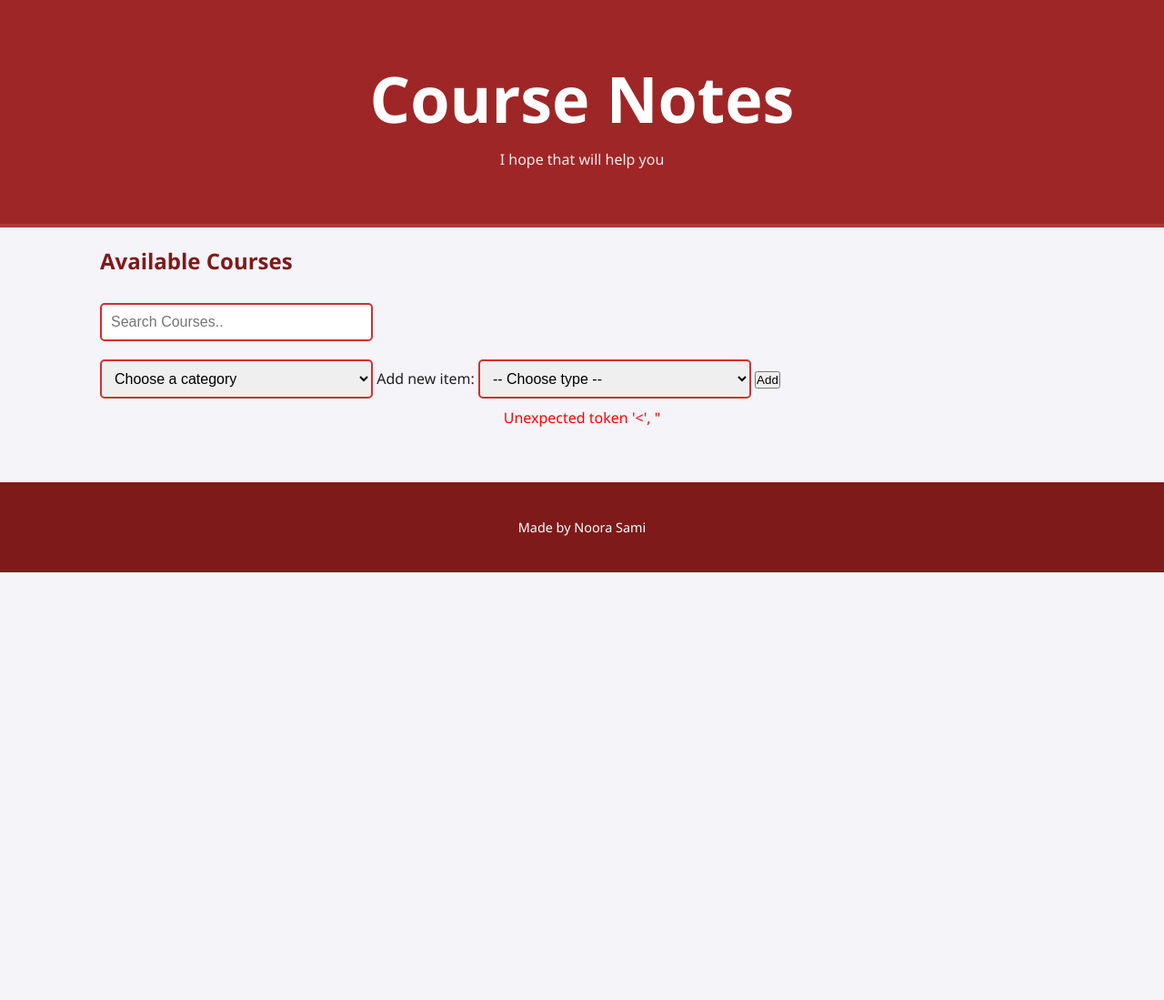
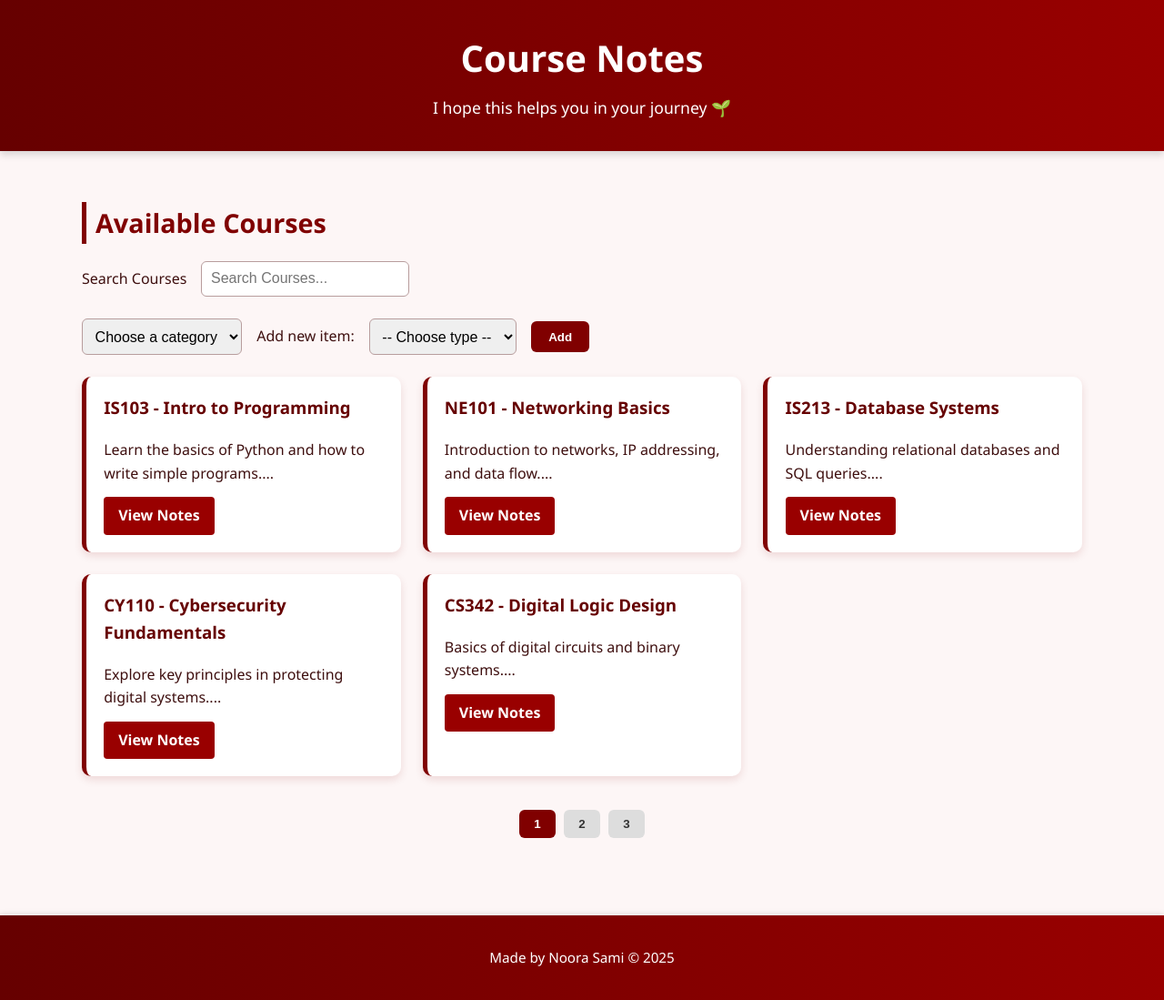
Before and after one commit to Fatimadayan/G2project, a PHP site: page /course-note.html in a window 1280 px wide. Shown: the whole page at 91% size. Before the commit the page ends 629 px from the top, so only its background shows below. Run offline with PHP 8.4, Linux system fonts and the light colour scheme.

Commit message:
update phase2

```diff
--- a/Course-note/course-note.css
+++ b/Course-note/course-note.css
@@ -1,129 +1,176 @@
-
-* {
+body {
+  font-family: 'Segoe UI', Tahoma, Geneva, Verdana, sans-serif;
   margin: 0;
   padding: 0;
-    box-sizing: border-box;
+  background: #fdf6f6;
+  color: #3e0f0f;
+  line-height: 1.6;
 }
 
-  body {
-    font-family: 'Segoe UI', sans-serif;
-    background-color: #f4f4f9;
-    color: #212121;
+header {
+  background: linear-gradient(to right, #660000, #990000);
+  color: #fff;
+  padding: 2rem 0 1rem;
+  text-align: center;
+  box-shadow: 0 4px 8px rgba(0, 0, 0, 0.15);
 }
 
+header h1 {
+  font-size: 2.5rem;
+  margin: 0;
+}
+
+.subheading {
+  font-size: 1.1rem;
+  font-weight: 300;
+  margin-top: 0.5rem;
+}
 
 .container {
   width: 90%;
   max-width: 1100px;
   margin: auto;
-    padding: 20px;
 }
 
-
-  header {
-    background-color: #9f2626;
-    color: #fff;
-    padding: 40px 0;
-    text-align: center;
-    border-bottom: 4px solid #ab3939;
-  }
-  h1 {
-    font-size: 70px;
-    font-weight: bold;
+main {
+  padding: 2rem 0;
 }
 
-.search-container input,.sort-container select {
-    padding: 10px;
-    font-size: 1rem;
-    border: 2px solid #d32f2f;
-    border-radius: 5px;
-    margin: 10px 0;
-    width: 100%;
-    max-width: 300px;
-    outline: none;
+.courses h2 {
+  margin-bottom: 1.2rem;
+  font-size: 1.8rem;
+  color: #800000;
+  border-left: 5px solid #800000;
+  padding-left: 10px;
 }
 
-.add-item {
-  margin: 20px 0;
+.search-container,
+.sort-container {
+  margin-bottom: 1.5rem;
   display: flex;
+  gap: 1rem;
+  flex-wrap: wrap;
   align-items: center;
-  gap: 10px;
 }
 
-.add-item select,
-.add-item button {
-  padding: 8px 12px;
+input,
+select {
+  padding: 0.6rem;
   font-size: 1rem;
+  border: 1px solid #b89d9d;
+  border-radius: 6px;
+  outline: none;
+  transition: border 0.3s ease;
 }
 
-
-
-  .subheading {
-    font-size: 1rem;
-    margin-top: 8px;
-    opacity: 0.9;
+input:focus,
+select:focus {
+  border-color: #800000;
 }
 
-
-  main h2 {
-    color: #7e1a1a;
-    font-size: 1.5rem;
-    margin-bottom: 20px;
+#addButton {
+  padding: 0.6rem 1.2rem;
+  background-color: #800000;
+  color: white;
+  border: none;
+  border-radius: 6px;
+  cursor: pointer;
+  font-weight: bold;
+  transition: background 0.3s ease, transform 0.2s ease;
 }
 
+#addButton:hover {
+  background-color: #a30000;
+  transform: translateY(-2px);
+}
 
 .course-grid {
   display: grid;
-    grid-template-columns: repeat(auto-fit, minmax(280px, 1fr));
-    gap: 20px;
+  grid-template-columns: repeat(auto-fit, minmax(260px, 1fr));
+  gap: 1.5rem;
 }
 
 .course-card {
-    background-color: #ffffff;
-    border: 1px solid #ddd;
-    border-left: 5px solid #ab3939;
-    padding: 20px;
-    border-radius: 8px;
-    box-shadow: 0 4px 8px rgba(0,0,0,0.04);
-    transition: transform 0.2s ease;
+  background: #fff;
+  border-left: 5px solid #800000;
+  padding: 1.2rem;
+  border-radius: 10px;
+  box-shadow: 0 4px 10px rgba(128, 0, 0, 0.12);
+  transition: transform 0.2s, box-shadow 0.2s;
 }
 
 .course-card:hover {
   transform: translateY(-5px);
+  box-shadow: 0 8px 16px rgba(128, 0, 0, 0.2);
 }
 
 .course-card h3 {
-    margin-bottom: 10px;
-    color: #7e1a1a;
+  margin-top: 0;
+  color: #660000;
 }
 
 .course-card p {
-    font-size: 0.95rem;
-    color: #555;
-    margin-bottom: 15px;
+  margin-bottom: 0.8rem;
 }
 
 .btn {
   display: inline-block;
-    background-color: #ab3939;
-    color: #fff;
-    padding: 10px 16px;
-    border-radius: 6px;
+  padding: 0.5rem 1rem;
+  background-color: #990000;
+  color: white;
   text-decoration: none;
-    font-weight: 500;
-    transition: background 0.2s;
+  border-radius: 4px;
+  font-weight: bold;
+  transition: background 0.3s ease, transform 0.2s ease;
 }
 
 .btn:hover {
-    background-color: #9f3030;
+  background-color: #b30000;
+  transform: scale(1.05);
 }
 
+.pagination {
+  margin-top: 2rem;
+  text-align: center;
+}
+
+.pagination button {
+  padding: 0.5rem 1rem;
+  margin: 0.3rem;
+  border: none;
+  border-radius: 6px;
+  background-color: #ddd;
+  color: #333;
+  font-weight: bold;
+  cursor: pointer;
+  transition: background 0.3s ease;
+}
+
+.pagination button:hover {
+  background-color: #bbb;
+}
+
+.pagination button[style*="bold"] {
+  background-color: #800000;
+  color: #fff;
+}
+
+.loading,
+.error {
+  text-align: center;
+  font-size: 1.1rem;
+}
+
+.error {
+  color: #c00000;
+}
 
 footer {
-    background-color: #7e1a1a;
-    color: #fff;
+  background: linear-gradient(to right, #660000, #990000);
+  color: white;
   text-align: center;
-    padding: 20px 0;
-    margin-top: 40px;
-    font-size: 0.9rem;
+  padding: 1.2rem;
+  font-size: 0.95rem;
+  margin-top: 3rem;
+  box-shadow: 0 -2px 6px rgba(0, 0, 0, 0.1);
 }
--- a/Course-note/course-note.html
+++ b/Course-note/course-note.html
@@ -5,17 +5,13 @@
   <meta name="viewport" content="width=device-width, initial-scale=1.0" />
   <title>Course Notes</title>
   <link rel="stylesheet" href="course-note.css" />
-  <style>
-    .loading { text-align: center; font-size: 18px; }
-    .error { color: red; text-align: center; }
-    .pagination button { margin: 3px; }
-  </style>
+
 </head>
 <body>
   <header>
     <div class="container">
       <h1>Course Notes</h1>
-      <p class="subheading">I hope that will help you</p>
+      <p class="subheading">I hope this helps you in your journey 🌱</p>
     </div>
   </header>
 
@@ -24,11 +20,12 @@
       <h2>Available Courses</h2>
 
       <div class="search-container">
-        <input type="text" id="search" placeholder="Search Courses.." />
+        <label for="search" class="visually-hidden">Search Courses</label>
+        <input type="text" id="search" placeholder="Search Courses..." />
       </div>
 
       <div class="sort-container">
-        <select id="course-sort">
+        <select id="course-sort" aria-label="Sort by category">
           <option value="" selected disabled>Choose a category</option>
           <option value="CS">CS</option>
           <option value="NE">NE</option>
@@ -50,78 +47,79 @@
 
       <div id="course-grid" class="course-grid"></div>
       <div id="pagination" class="pagination"></div>
-
-    </section>
+  </section>
   </main>
 
   <footer>
     <div class="container">
-      <p>Made by Noora Sami</p>
+      <p>Made by Noora Sami &copy; 2025</p>
     </div>
   </footer>
 
-<script>
-  const API_URL = "";
+
+  <script>
   const courseGrid = document.getElementById("course-grid");
   const searchInput = document.getElementById("search");
   const sortSelect = document.getElementById("course-sort");
   const paginationDiv = document.getElementById("pagination");
 
-  let courses = [];
-  let filteredCourses = [];
+  let courses = [
+    { title: "IS103 - Intro to Programming", body: "Learn the basics of Python and how to write simple programs.", category: "IS" },
+    { title: "NE101 - Networking Basics", body: "Introduction to networks, IP addressing, and data flow.", category: "NE" },
+    { title: "IS213 - Database Systems", body: "Understanding relational databases and SQL queries.", category: "IS" },
+    { title: "CY110 - Cybersecurity Fundamentals", body: "Explore key principles in protecting digital systems.", category: "CY" },
+    { title: "CS342 - Digital Logic Design", body: "Basics of digital circuits and binary systems.", category: "CS" },
+    { title: "CS333 - Web Development", body: "Build modern websites using HTML, CSS, and JS.", category: "CS" },
+    { title: "NE231 - Advanced Networking", body: "Protocols, routing, and switching concepts.", category: "NE" },
+    { title: "IS310 - Systems Analysis", body: "How to analyze and design information systems.", category: "IS" },
+    { title: "CY470 - Ethical Hacking", body: "Learn about penetration testing techniques.", category: "CY" },
+    { title: "CE250 - Embedded Systems", body: "Programming microcontrollers and embedded devices.", category: "CE" },
+    { title: "Other Course", body: "Miscellaneous notes that don't fit other categories.", category: "ANOTHER" }
+  ];
+
+  let filteredCourses = [...courses];
   let currentPage = 1;
   const itemsPerPage = 5;
 
-  async function fetchCourses() {
-    courseGrid.innerHTML = "<p class='loading'>Loading...</p>";
-    try {
-      const res = await fetch(API_URL);
-      if (!res.ok) {
-        throw new Error("Failed to fetch");
-      }
-      const data = await res.json();
-      courses = data.slice(0, 20);
-      filteredCourses = [...courses];
-      displayCourses();
-      setupPagination();
-    } catch (err) {
-      courseGrid.innerHTML = "<p class='error'>" + err.message + "</p>";
-    }
-  }
-
-  function displayCourses() {
+    function displayCourses() {
     courseGrid.innerHTML = "";
     const start = (currentPage - 1) * itemsPerPage;
     const end = start + itemsPerPage;
     const currentItems = filteredCourses.slice(start, end);
+
+    if (currentItems.length === 0) {
+      courseGrid.innerHTML = "<p class='error'>No courses found.</p>";
+      return;
+    }
 
     currentItems.forEach(course => {
       const div = document.createElement("div");
       div.className = "course-card";
       div.innerHTML = `
         <h3>${course.title}</h3>
-        <p>${course.body.slice(0, 50)}...</p>
+        <p>${course.body.slice(0, 80)}...</p>
         <a href="#" class="btn">View Notes</a>
       `;
       courseGrid.appendChild(div);
     });
   }
 
-  searchInput.addEventListener("input", function() {
+  searchInput.addEventListener("input", function () {
     const searchValue = this.value.toLowerCase();
-    filteredCourses = courses.filter(course => course.title.toLowerCase().includes(searchValue));
+    filteredCourses = courses.filter(course =>
+      course.title.toLowerCase().includes(searchValue)
+    );
     currentPage = 1;
     displayCourses();
     setupPagination();
   });
 
-  sortSelect.addEventListener("change", function() {
-    const value = this.value;
-    if (value) {
-      filteredCourses.sort((a, b) => a.title.localeCompare(b.title));
-      currentPage = 1;
-      displayCourses();
-    }
+  sortSelect.addEventListener("change", function () {
+    const selectedCategory = this.value;
+    filteredCourses = courses.filter(course => course.category === selectedCategory);
+    currentPage = 1;
+    displayCourses();
+    setupPagination();
   });
 
   function setupPagination() {
@@ -133,15 +131,15 @@
       if (i === currentPage) {
         btn.style.fontWeight = "bold";
       }
-      btn.addEventListener("click", function() {
+      btn.addEventListener("click", function () {
         currentPage = i;
         displayCourses();
       });
       paginationDiv.appendChild(btn);
     }
   }
-
-  fetchCourses();
+  displayCourses();
+  setupPagination();
 </script>
 </body>
 </html>
```
Lines whose indentation alone changed are shown as unchanged.
